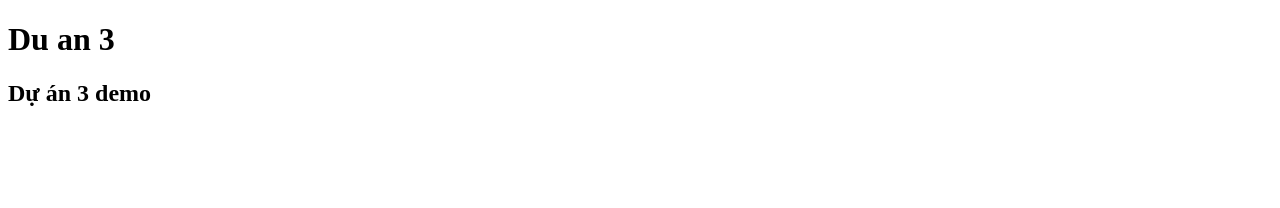
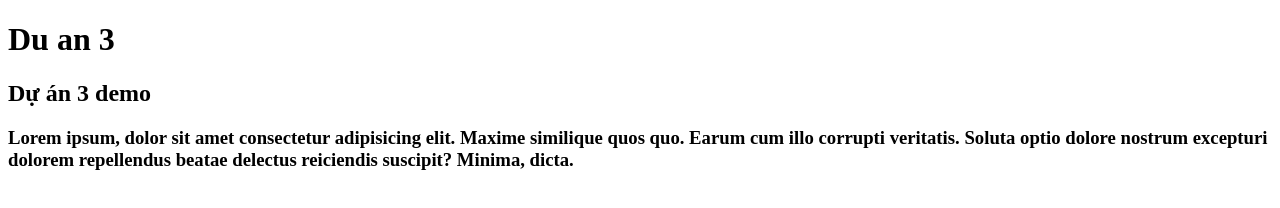
Before and after one commit to petervo2108/project3, a plain HTML site: page index.html in a window 1280 px wide. Drawn offline with Linux system fonts and the light colour scheme.

Commit message:
tesst commit lan 3

```diff
--- a/index.html
+++ b/index.html
@@ -8,5 +8,11 @@
   <body>
     <h1>Du an 3</h1>
     <h2>Dự án 3 demo</h2>
+    <h3>
+      Lorem ipsum, dolor sit amet consectetur adipisicing elit. Maxime similique
+      quos quo. Earum cum illo corrupti veritatis. Soluta optio dolore nostrum
+      excepturi dolorem repellendus beatae delectus reiciendis suscipit? Minima,
+      dicta.
+    </h3>
   </body>
 </html>
```
